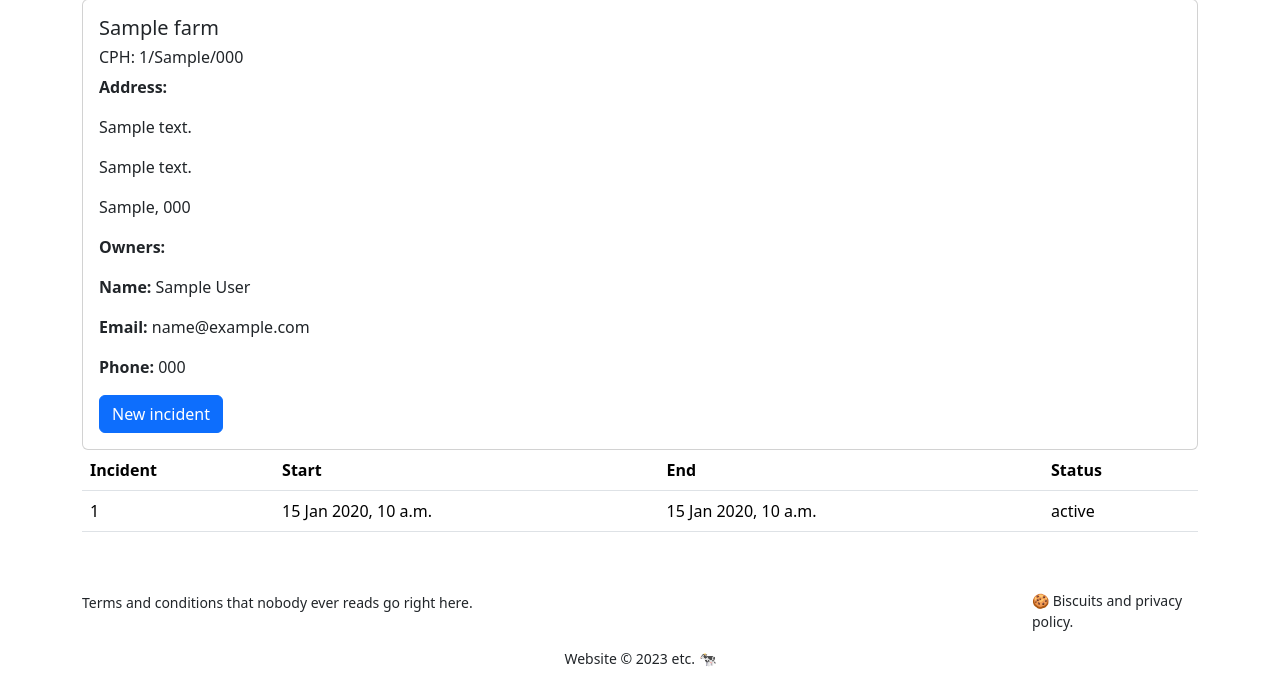
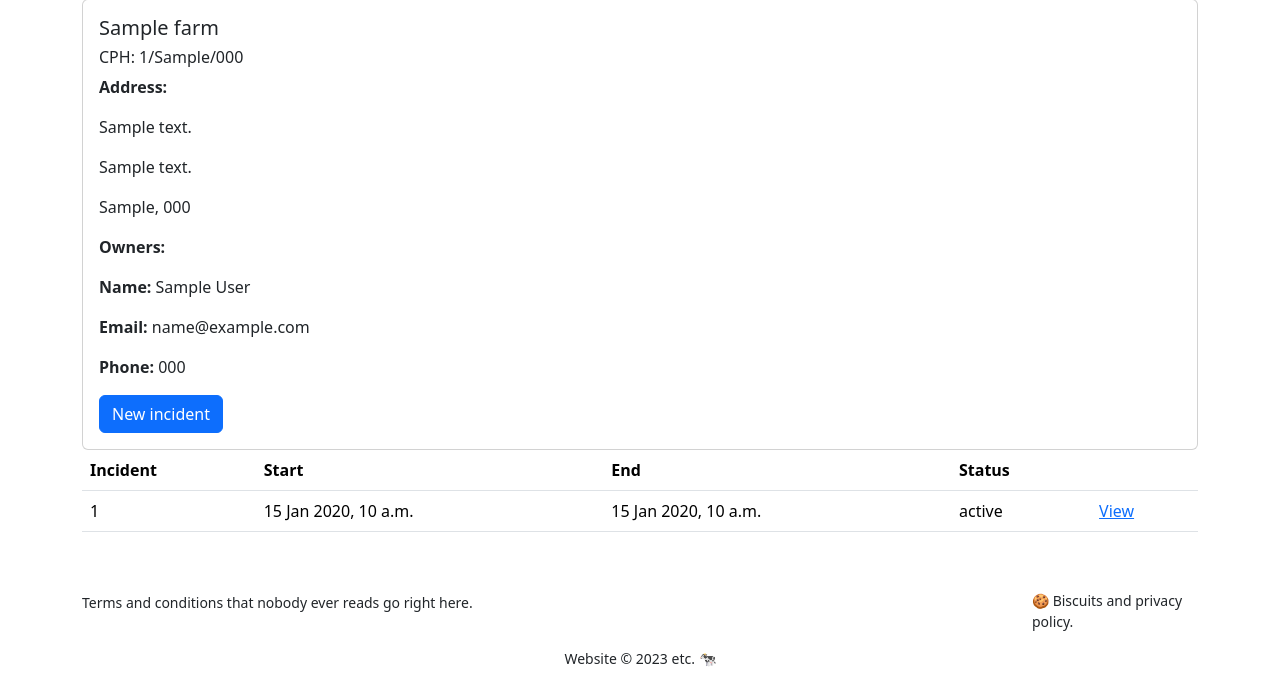
Before and after one commit to AlexMakesSoftware/OddCow, a Django app: template farms/templates/farms/farm.html in a window 1280 px wide. Shown: the part 115-800 px from the top of the page. Run offline with Django 4.2, Linux system fonts and the light colour scheme; tables that the repository leaves empty hold one stand-in row (values such as "Sample post"); the template is opened without the code that fills it: values that come from a table or form of the project are taken from there, most other values are stand-ins (such as "Sample title", 1, 10 or a date in 2020); some libraries are stand-ins or nearby versions.

Commit message:
Add view button, fix table.

```diff
--- a/farms/templates/farms/farm.html
+++ b/farms/templates/farms/farm.html
@@ -33,13 +33,14 @@
         </div>
         <div>
             <table class="table">
+                <thead>
+                    <th>Incident</th>
+                    <th>Start</th>
+                    <th>End</th>
+                    <th>Status</th>
+                    <th></th>
+                </thead>
                 {% for report in reports %}
-                    <thead>
-                        <th>Incident</th>
-                        <th>Start</th>
-                        <th>End</th>
-                        <th>Status</th>
-                    </thead>
                     <tr>
                         <td>{{report.incident_number}}</td>
                         <td>{{report.start_date}}</td>
@@ -51,6 +52,7 @@
                             {% endif %}
                         </td>
                         <td>{{report.status}}</td>
+                        <td><a href="{% url 'report_detail' report.id %}">View</a></td>
                     </tr>
                 {% empty %}
                     <tr>
```
